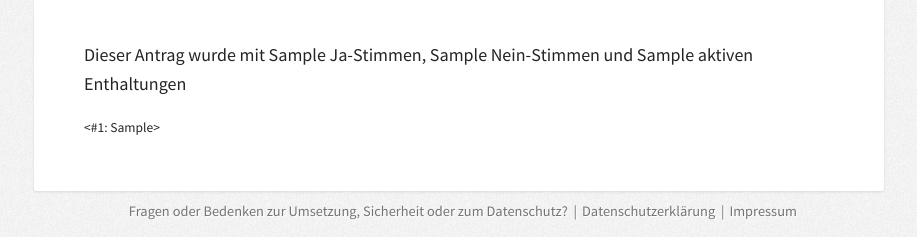
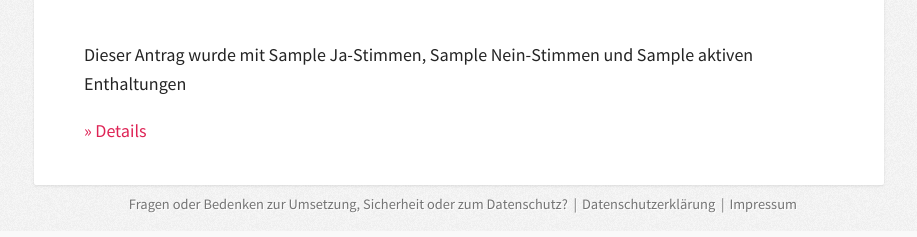
Before and after one commit to lutoma/oavote, a Django app: template templates/voteresults/poll_result.html in a window 1280 px wide. Shown: the part 639-876 px from the top of the page, without its empty margins (181-1098 px from the left). After the commit the page ends 852 px from the top, so only its background shows below. Run offline with Django 3.2, Linux system fonts and the light colour scheme; tables that the repository leaves empty hold one stand-in row (values such as "Sample post"); the template is opened without the code that fills it: values that come from a table or form of the project are taken from there, most other values are stand-ins (such as "Sample title", 1, 10 or a date in 2020).

Commit message:
voteresults: Hide individual voting details by default

```diff
--- a/templates/voteresults/poll_result.html
+++ b/templates/voteresults/poll_result.html
@@ -57,7 +57,12 @@
 	}
 
 	.vote-details {
-		font-size: 0.75em;
+		font-size: 0.85em;
+		display: none;
+	}
+
+	a {
+		cursor: pointer;
 	}
 	</style>
 {% endblock %}
@@ -84,9 +89,11 @@
 				<strong>abgelehnt</strong>.
 			{% endif %}
 		</p>
-		<p class='vote-details'>
+
+		<a onclick='$("#vote-details-{{ question.id }}").toggle()'>» Details</a>
+		<p class='vote-details' id='vote-details-{{ question.id }}'>
 			{% for vote in question.vote_set.all %}
-				&lt;#{{ vote.voting_user.member_id }}: {{ vote.get_choice_display }}&gt;
+				#{{ vote.voting_user.member_id }}: {{ vote.get_choice_display }}<br />
 			{% endfor %}
 		</p>
 	{% endfor %}
```
